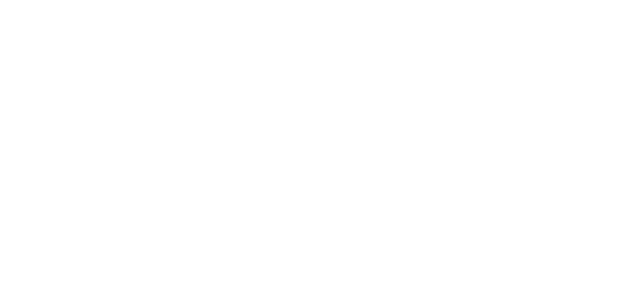
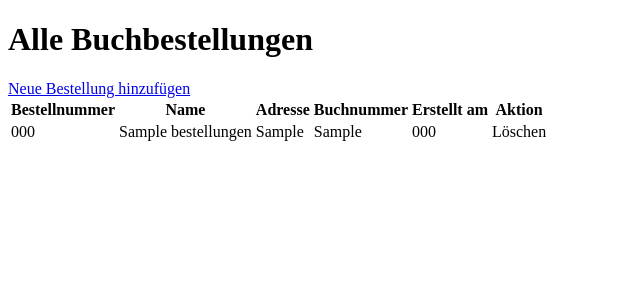
Before and after one commit to zlajander/buchbestellungen-db, a PHP site: page / in a window 1280 px wide. Before the commit the part shown is empty. Shown: the top 300 px of the page, without its empty margins (0-640 px from the left). Run offline with PHP 8.4, Linux system fonts and the light colour scheme; tables that the repository leaves empty or names only in its code hold one stand-in row (values such as "Sample post").

Commit message:
index.php Grundgerüst: alle Bestellungen anzeigen

```diff
--- a/config.php
+++ b/config.php
@@ -1,5 +1,5 @@
 <?php
-$con = mysqli_connect("localhost", "root", "", "buchbestellungen_db");
+$con = mysqli_connect("localhost", "root", "", "buchbestellungen");
 
 if(!$con) {
     die("Error!:".mysqli_connect_error());
--- a/index.php
+++ b/index.php
@@ -1,5 +1,46 @@
 <?php
-include("config.php");
+require "config.php";
 
-$suche = "";
+$sql = "SELECT * FROM bestellungen";
+$result = mysqli_query($con, $sql);
 ?>
+<!DOCTYPE html>
+<html lang="de">
+<head>
+    <meta charset="UTF-8">
+    <title>Buchbestellungen</title>
+    <link rel="stylesheet" href="style.css">
+</head>
+<body>
+
+<h1>Alle Buchbestellungen</h1>
+
+<a href="hinzufuegen.php">Neue Bestellung hinzufügen</a>
+
+<table>
+    <tr>
+        <th>Bestellnummer</th>
+        <th>Name</th>
+        <th>Adresse</th>
+        <th>Buchnummer</th>
+        <th>Erstellt am</th>
+        <th>Aktion</th>
+    </tr>
+
+    <?php while ($row = mysqli_fetch_assoc($result)): ?>
+    <tr>
+        <td><?php echo $row['bestellnummer']; ?></td>
+        <td><?php echo $row['lesername']; ?></td>
+        <td><?php echo $row['leseradresse']; ?></td>
+        <td><?php echo $row['buchnummer']; ?></td>
+        <td><?php echo $row['erstellt_am']; ?></td>
+        <td>
+            <a> Löschen</a>
+        </td>
+    </tr>
+    <?php endwhile; ?>
+
+</table>
+
+</body>
+</html>
```
